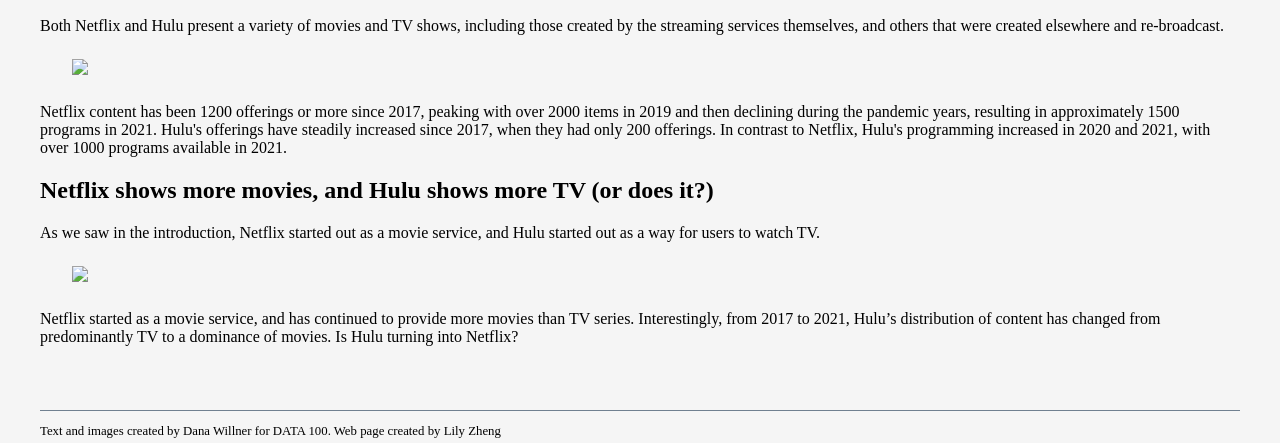
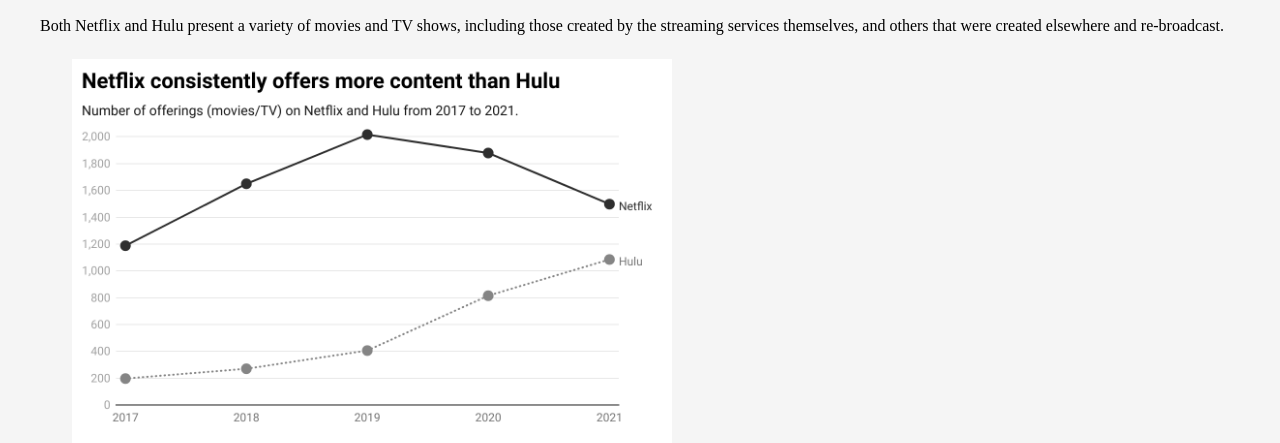
Before and after one commit to LilyZ06/Data100_Hw5A, a plain HTML site: page numbers.html in a window 1280 px wide. Shown: the part 351-794 px from the top of the page. Drawn offline with Linux system fonts and the light colour scheme; files whose address does not match are found by name.

Commit message:
Update numbers.html

```diff
--- a/numbers.html
+++ b/numbers.html
@@ -5,7 +5,7 @@
         <meta charset="utf-8">
         <meta name="viewport" content="width=device-width">
         <title>Content Numbers</title>
-        <link rel="stylesheet" href="file:///Users/lilyzheng/Downloads/hw4b_files/Hw5A_files/css/style.css">
+        <link rel="stylesheet" href="style.css">
         <header>
     </head>
 
@@ -27,14 +27,14 @@
             <section>
                 <h2>How many different things can we watch?</h2>
                 <p>Both Netflix and Hulu present a variety of movies and TV shows, including those created by the streaming services themselves, and others that were created elsewhere and re-broadcast.</p>
-                <img src="img/content_amount.png" width="50%">
+                <img src="content_amount.png" width="50%">
                 <p>Netflix content has been 1200 offerings or more since 2017, peaking with over 2000 items in 2019 and then declining during the pandemic years, resulting in approximately 1500 programs in 2021. Hulu's offerings have steadily increased since 2017, when they had only 200 offerings. In contrast to Netflix, Hulu's programming increased in 2020 and 2021, with over 1000 programs available in 2021.</p>
             </section>
             <section>
                 <h2>
                     Netflix shows more movies, and Hulu shows more TV (or does it?)</h2>
                 <p>As we saw in the introduction, Netflix started out as a movie service, and Hulu started out as a way for users to watch TV.</p>
-                <img src="img/movies_vs_tv.png" width="50%">
+                <img src="movies_vs_tv.png" width="50%">
                 <p>Netflix started as a movie service, and has continued to provide more movies than TV series. Interestingly, from 2017 to 2021, Hulu’s distribution of content has changed from predominantly TV to a dominance of movies. Is Hulu turning into Netflix?</p>
             </section>
         </main>
```
